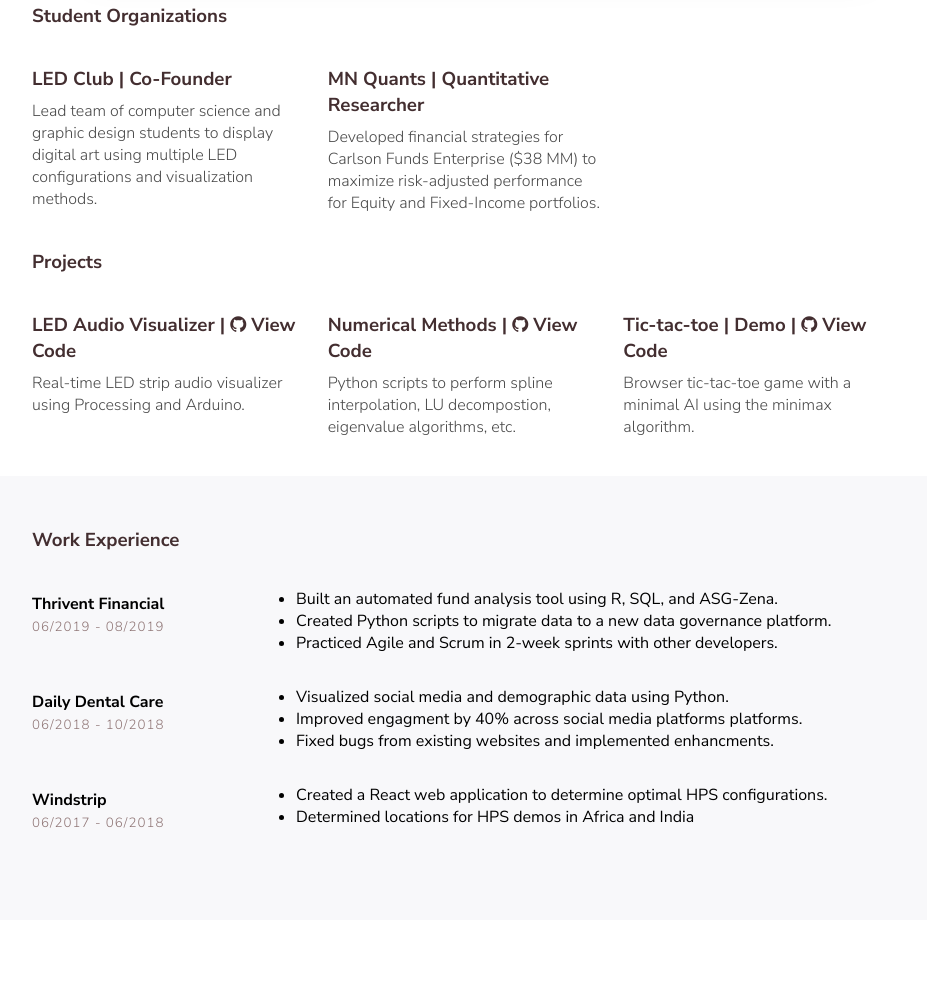
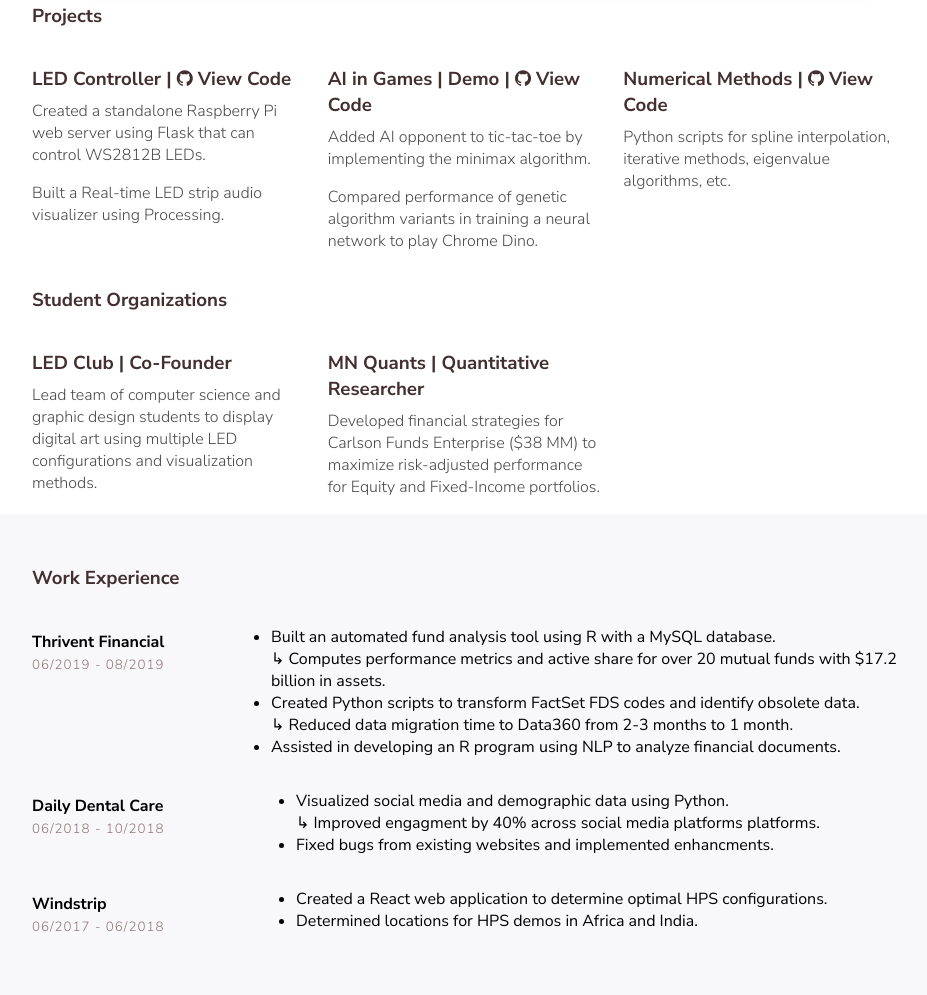
Before and after one commit to NickRou/NickRou.github.io, a plain HTML site: page index.html in a window 1280 px wide. Shown: the part 537-1532 px from the top of the page, without its empty margins (160-1087 px from the left). Before the commit the page ends 1457 px from the top, so only its background shows below. Drawn offline with nearby package versions, Linux system fonts and the light colour scheme.

Commit message:
Updated info

```diff
--- a/index.html
+++ b/index.html
@@ -31,6 +31,29 @@
       </pre>
     </div>
     <div class="wrapper">
+      <!--Projects-->
+      <div>
+        <h3 class="section__title">Projects</h3>
+      </div>
+      <div class="project">
+        <div class="project__item">
+          <h3 class="section__title">LED Controller | <a class="link link--dark" href="https://github.com/NickRou/LED-Controller" target="_blank"><i class="fa fa-github"></i> View Code</a></h3>
+          <p>Created a standalone Raspberry Pi web server using Flask that can control WS2812B LEDs.</p>
+          <p>Built a Real-time LED strip audio visualizer using Processing.</p>
+        </div>
+        <div class="project__item">
+          <h3 class="section__title">AI in Games |
+            <a class="link link--dark" href="TicTacToe/index.html" target="_blank">Demo</a> |
+            <a class="link link--dark" href="https://github.com/NickRou/AI-Games" target="_blank"><i class="fa fa-github"></i> View Code</a>
+          </h3>
+          <p>Added AI opponent to tic-tac-toe by implementing the minimax algorithm.</p>
+          <p>Compared performance of genetic algorithm variants in training a neural network to play Chrome Dino.</p>
+        </div>
+        <div class="project__item">
+          <h3 class="section__title">Numerical Methods | <a class="link link--dark" href="https://github.com/NickRou/NumericalMethodsII" target="_blank"><i class="fa fa-github"></i> View Code</a></h3>
+          <p>Python scripts for spline interpolation, iterative methods, eigenvalue algorithms, etc.</p>
+        </div>
+      </div>
       <!--Student Orgs-->
       <div>
         <h3 class="section__title">Student Organizations</h3>
@@ -47,28 +70,6 @@
              for Equity and Fixed-Income portfolios.</p>
         </div>
       </div>
-      <!--Projects-->
-      <div>
-        <h3 class="section__title">Projects</h3>
-      </div>
-      <div class="project">
-        <div class="project__item">
-          <h3 class="section__title">LED Audio Visualizer | <a class="link link--dark" href="https://github.com/NickRou/led_animation" target="_blank"><i class="fa fa-github"></i> View Code</a></h3>
-          <p>Real-time LED strip audio visualizer using Processing and Arduino.</p>
-        </div>
-        <div class="project__item">
-          <h3 class="section__title">Numerical Methods | <a class="link link--dark" href="https://github.com/NickRou/NumericalMethodsII" target="_blank"><i class="fa fa-github"></i> View Code</a></h3>
-          <p>Python scripts to perform spline interpolation, LU decompostion, eigenvalue algorithms, etc.</p>
-        </div>
-        <div class="project__item">
-          <h3 class="section__title">Tic-tac-toe |
-            <a class="link link--dark" href="TicTacToe/index.html" target="_blank">Demo</a> |
-            <a class="link link--dark" href="https://github.com/NickRou/TicTacToe-MinMax" target="_blank"><i class="fa fa-github"></i> View Code</a>
-          </h3>
-          <p>Browser tic-tac-toe game with a minimal AI using the minimax algorithm.</p>
-        </div>
-      </div>
-      <br>
     </div>
     <div class="experience">
       <div class="wrapper">
@@ -80,9 +81,15 @@
           </div>
           <div class="experience__detail">
             <ul>
-              <li>Built an automated fund analysis tool using R, SQL, and ASG-Zena.</li>
-              <li>Created Python scripts to migrate data to a new data governance platform.</li>
-              <li>Practiced Agile and Scrum in 2-week sprints with other developers.</li>
+              <li>
+                Built an automated fund analysis tool using R with a MySQL database. <br>
+                <span>&#8627;</span> Computes performance metrics and active share for over 20 mutual funds with $17.2 billion in assets.
+              </li>
+              <li>
+                Created Python scripts to transform FactSet FDS codes and identify obsolete data. <br>
+                <span>&#8627;</span> Reduced data migration time to Data360 from 2-3 months to 1 month.
+              </li>
+              <li>Assisted in developing an R program using NLP to analyze financial documents.</li>
             </ul>
           </div>
         </div>
@@ -93,8 +100,10 @@
           </div>
           <div class="experience__detail">
             <ul>
-              <li>Visualized social media and demographic data using Python.</li>
-              <li>Improved engagment by 40% across social media platforms platforms.</li>
+              <li>
+                Visualized social media and demographic data using Python. <br>
+                <span>&#8627;</span> Improved engagment by 40% across social media platforms platforms.
+              </li>
               <li>Fixed bugs from existing websites and implemented enhancments.</li>
             </ul>
           </div>
@@ -107,7 +116,7 @@
           <div class="experience__detail">
             <ul>
               <li>Created a React web application to determine optimal HPS configurations.</li>
-              <li>Determined locations for HPS demos in Africa and India</li>
+              <li>Determined locations for HPS demos in Africa and India.</li>
             </ul>
           </div>
         </div>
--- a/scripts.js
+++ b/scripts.js
@@ -21,8 +21,6 @@ if (document.getElementsByClassName('demo').length > 0) {
               - Major: Mathematics - Computer Applications
 
               - Minor: Computer Science
-
-            Skills: Python, Java, R, SQL
 
             Email: nicklas.rouvinen@gmail.com`;
 
```
